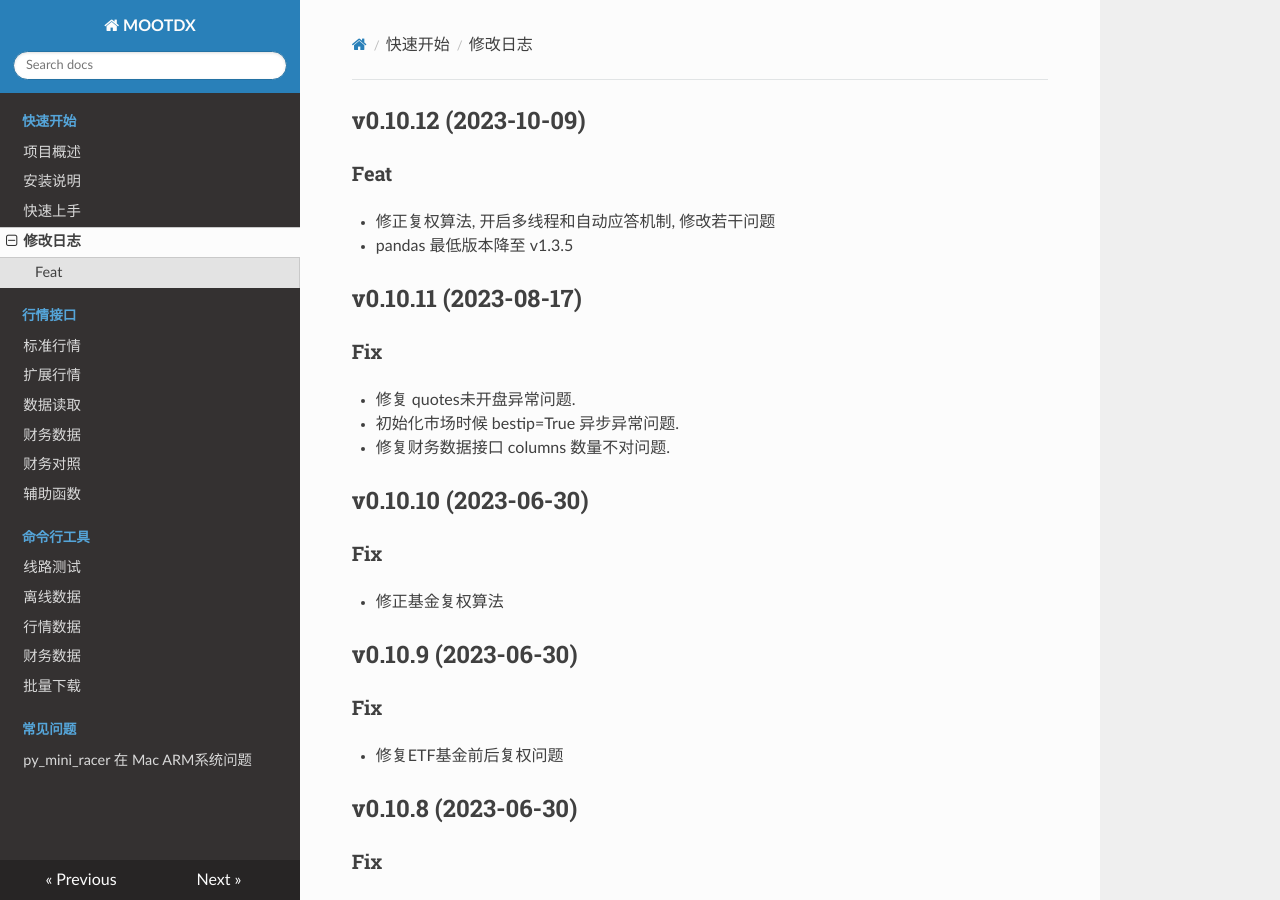
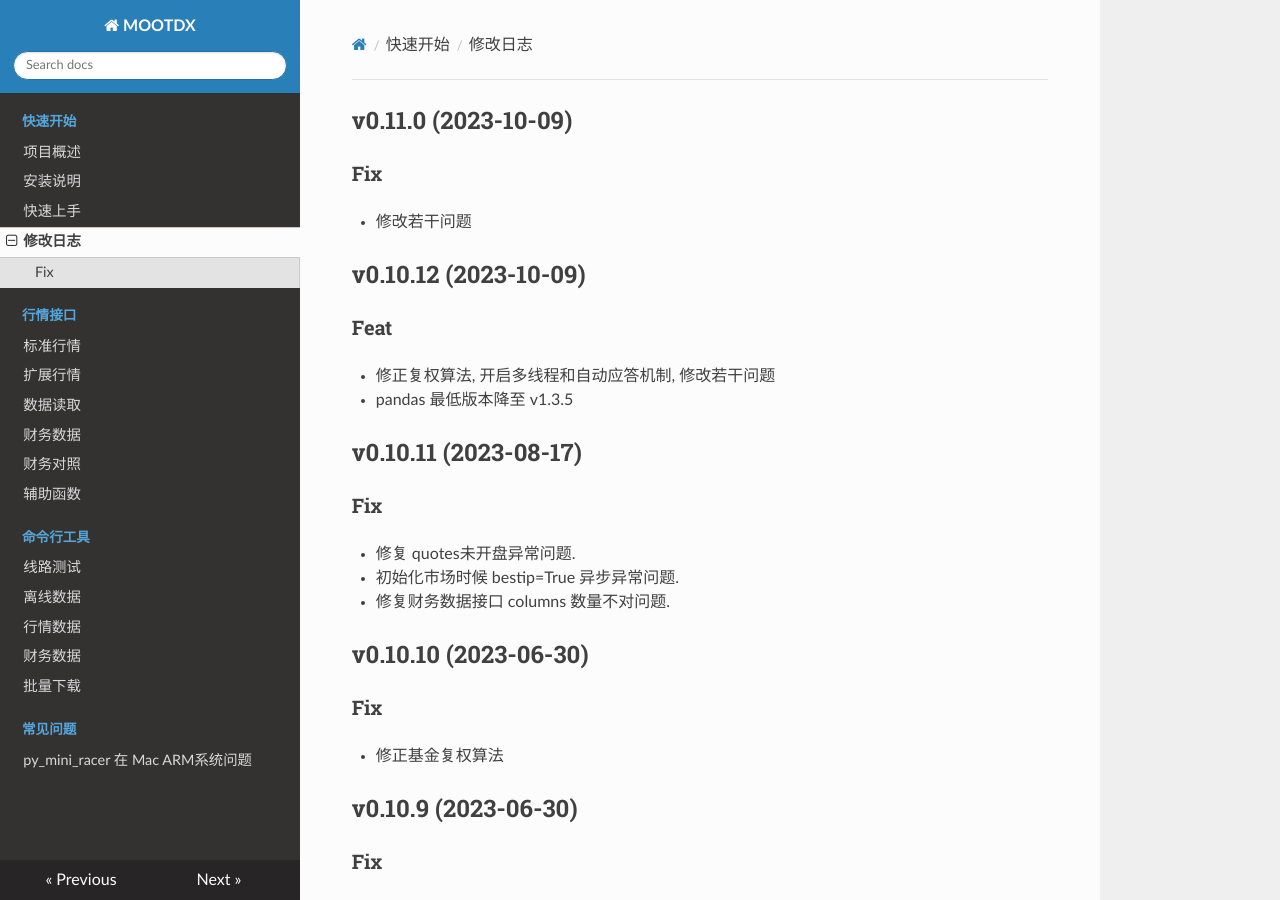
Before and after one commit to mootdx/mootdx, an MkDocs documentation site: the page built from docs/history.md, in a window 1280 px wide and 900 px high. Built offline with MkDocs 1.6.1, drawn with Linux system fonts in a browser that asks for light colours; nearby versions of some CDN libraries.

Commit message:
bump: version 0.10.12 → 0.11.0

```diff
--- a/docs/history.md
+++ b/docs/history.md
@@ -1,3 +1,9 @@
+## v0.11.0 (2023-10-09)
+
+### Fix
+
+- 修改若干问题
+
 ## v0.10.12 (2023-10-09)
 
 ### Feat
--- a/mootdx/__init__.py
+++ b/mootdx/__init__.py
@@ -5,5 +5,5 @@ from mootdx.consts import HQ_HOSTS
 from mootdx.server import server
 from mootdx.utils import get_config_path
 
-__version__ = '0.10.12'
+__version__ = '0.11.0'
 __author__ = 'bopo.wang <ibopo@126.com>'
--- a/pyproject.toml
+++ b/pyproject.toml
@@ -1,6 +1,6 @@
 [tool.poetry]
 name = "mootdx"
-version = "0.10.12"
+version = "0.11.0"
 description = "通达信数据读取接口."
 authors = ["bopo <ibopo@126.com>"]
 readme = "README.md"
```
